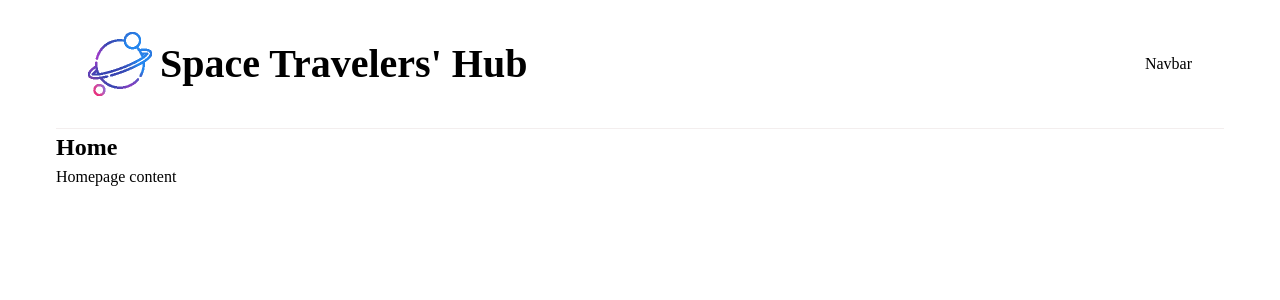
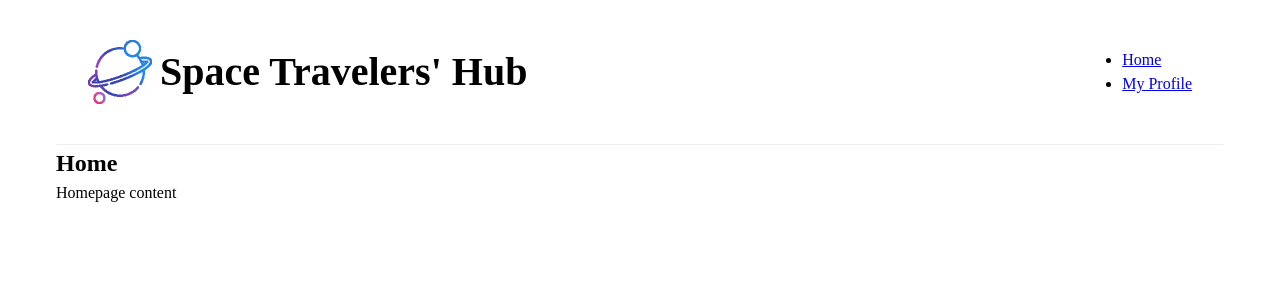
Before and after one commit to henokkhm/microverse-reactjs-group-capstone, a React (Create React App) app: page / in a window 1280 px wide. Shown: the top 300 px of the page. Built offline with nearby package versions, Linux system fonts and the light colour scheme.

Commit message:
Add main navigation links

```diff
--- a/src/components/Navbar.js
+++ b/src/components/Navbar.js
@@ -1,5 +1,22 @@
+import { NavLink } from 'react-router-dom'; // If you're using React Router for navigation
+
 function Navbar() {
-  return <nav>Navbar</nav>;
+  return (
+    <nav>
+      <ul>
+        <li>
+          <NavLink to="/">
+            Home
+          </NavLink>
+        </li>
+        <li>
+          <NavLink to="/my-profile">
+            My Profile
+          </NavLink>
+        </li>
+      </ul>
+    </nav>
+  );
 }
 
 export default Navbar;
```
